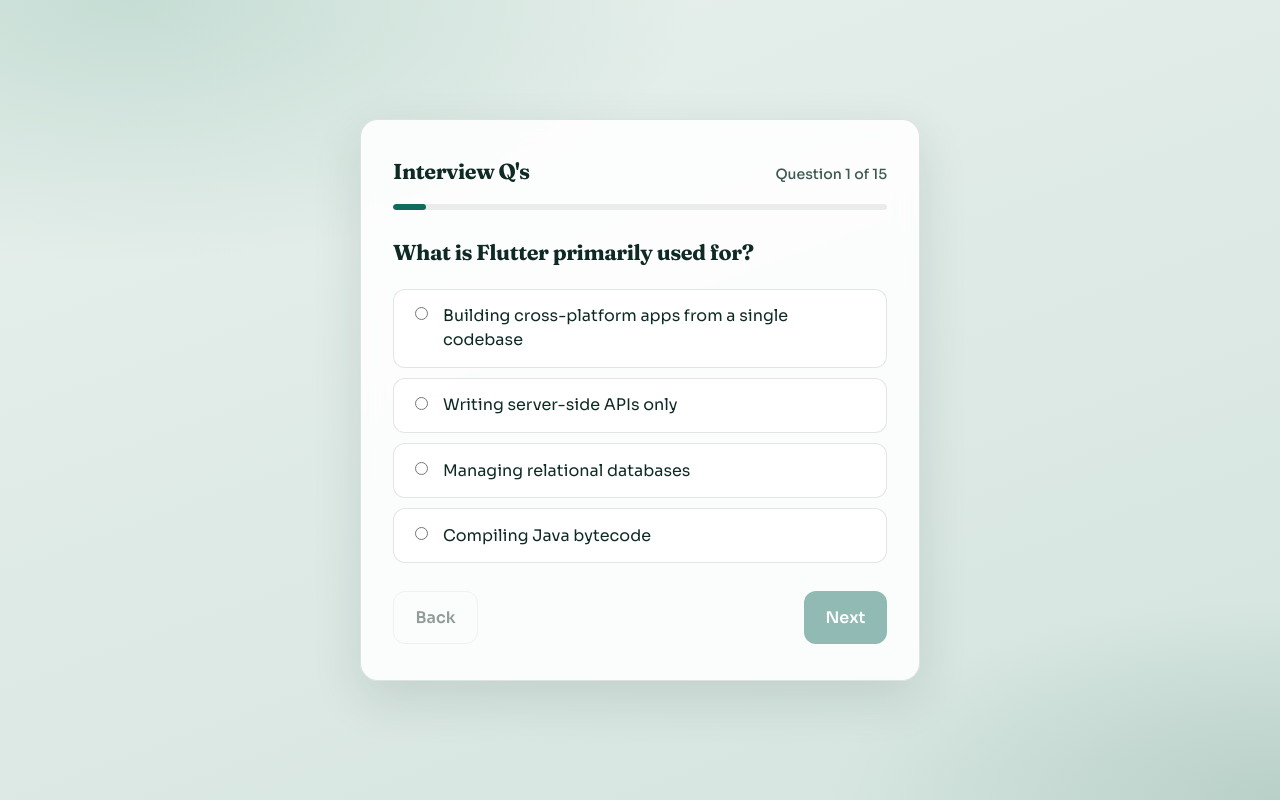
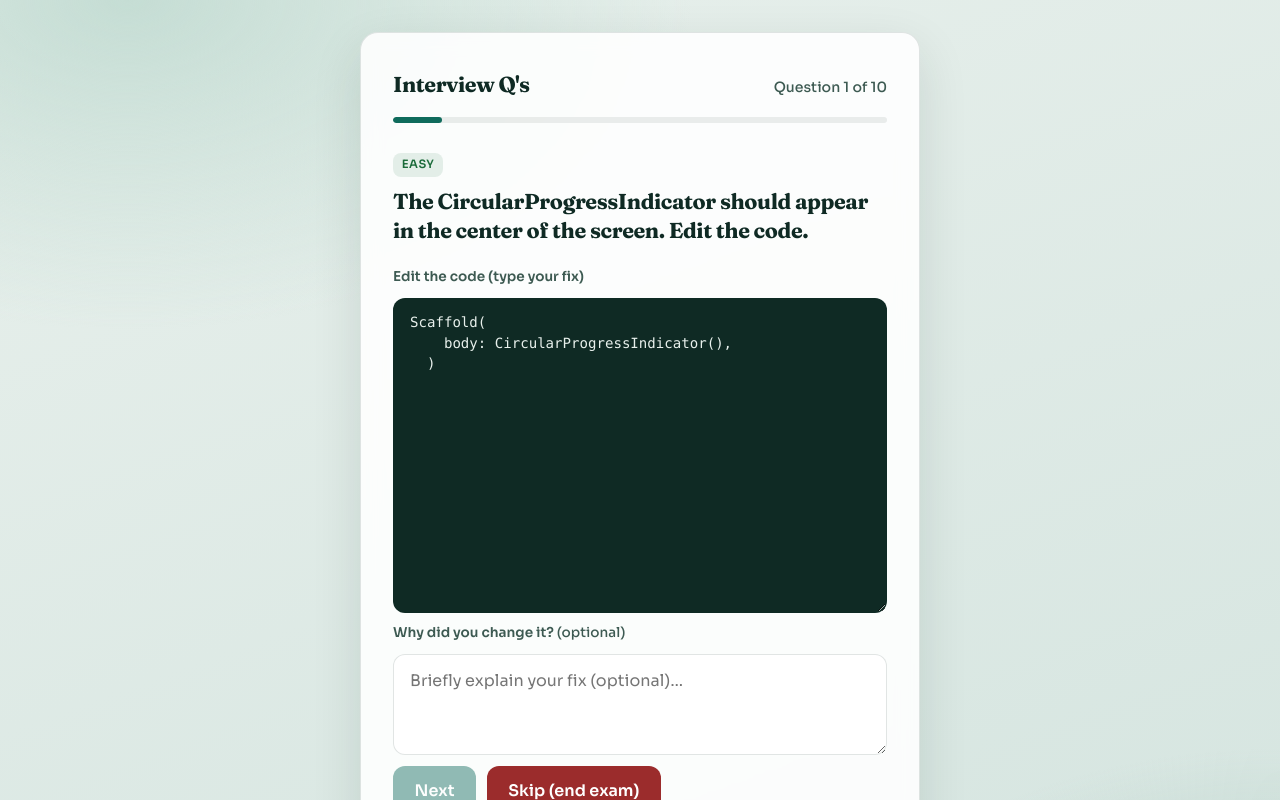
Before and after one commit to TryAdd/interview-Qs, a React (Vite) app: page / in a window 1280 px wide. Both pictures are taken after typing "Sample" into the empty fields and a click on the button "Start". Shown: the top 800 px of the page. Built offline with nearby package versions, Linux system fonts and the light colour scheme.

Commit message:
adjusted the Q to be 4 easy 3 medium 3 hard

```diff
--- a/src/data/questions.js
+++ b/src/data/questions.js
@@ -1,9 +1,15 @@
 export const ADMIN_PASSWORD = "Gits2026";
 
+/**
+ * Interview questions ordered Easy → Medium → Hard.
+ * `difficulty`: "easy" | "medium" | "hard"
+ */
 export const questions = [
+  // ── Easy ──────────────────────────────────────────────
   {
     id: "q1",
     type: "mcq",
+    difficulty: "easy",
     prompt: "What is Flutter primarily used for?",
     options: [
       "Building cross-platform apps from a single codebase",
@@ -15,44 +21,17 @@
   },
   {
     id: "q2",
-    type: "text",
+    type: "mcq",
+    difficulty: "easy",
     prompt:
-      "What is the main difference between StatelessWidget and StatefulWidget?",
-    // options: [
-    //   'StatelessWidget can rebuild when its own state changes; StatefulWidget cannot',
-    //   'StatefulWidget holds mutable state that can change over time; StatelessWidget depends only on its configuration (props) and does not manage its own mutable state',
-    //   'StatelessWidget is for Android only; StatefulWidget is for iOS only',
-    //   'There is no difference — both manage state the same way',
-    // ],
-    // correctIndex: 1,
+      "In Dart, which keyword declares a variable that cannot be reassigned after initialization?",
+    options: ["var", "dynamic", "final", "late"],
+    correctIndex: 2,
   },
   {
     id: "q3",
-    type: "text",
-    prompt:
-      "Describe a Flutter project you built. What packages or patterns did you use, and what was your role?",
-  },
-  {
-    id: "q4",
-    type: "text",
-    prompt:
-      "How do you handle errors in Flutter without crashing the UI? Mention approaches you use (e.g. try/catch with async work, Future.error handling, errorBuilder, FlutterError.onError, showing snackbars/dialogs, and keeping the widget tree stable).",
-  },
-  {
-    id: "q5",
-    type: "text",
-    prompt:
-      "Why does Flutter throw “BoxConstraints forces an infinite height” or “infinite width”? Give a common cause (e.g. unbounded constraints with ListView, Column, or Expanded in the wrong parent) and explain how you fix it properly.",
-  },
-  {
-    id: "q6",
-    type: "text",
-    prompt:
-      "If a page has multiple text fields, what is the best way to implement it? Use this form as an example and describe your approach (Form, TextFormField, GlobalKey, validators, obscureText for password, keyboard types, focus/next field):\n\n• Name → text field\n• 2nd name → text field\n• Password → text field\n• Email → text field",
-  },
-  {
-    id: "q7",
     type: "mcq",
+    difficulty: "easy",
     prompt: "What does `async` / `await` help you do in Dart?",
     options: [
       "Compile Dart to native machine code",
@@ -63,34 +42,109 @@
     correctIndex: 1,
   },
   {
+    id: "q4",
+    type: "text",
+    difficulty: "easy",
+    prompt:
+      "What is the main difference between StatelessWidget and StatefulWidget?",
+  },
+  {
+    id: "q5",
+    type: "code",
+    difficulty: "easy",
+    prompt: "The text color should be red. Edit the code to make the text red.",
+    code: `Text(
+    "Hello Flutter",
+  )`,
+    checks: {
+      anyOf: [/style\s*:\s*TextStyle/i, /color\s*:\s*Colors\.red/i],
+    },
+  },
+  {
+    id: "q6",
+    type: "code",
+    difficulty: "easy",
+    prompt: "The Text widget should become bold. Edit the code.",
+    code: `Text("Flutter")`,
+    checks: {
+      anyOf: [/FontWeight\.bold/i],
+    },
+  },
+  {
+    id: "q7",
+    type: "code",
+    difficulty: "easy",
+    prompt:
+      "The button doesn't do anything. Edit the code to print 'Button Pressed' when tapped.",
+    code: `ElevatedButton(
+    onPressed: () {},
+    child: Text("Click Me"),
+  )`,
+    checks: {
+      anyOf: [/print\s*\(/i, /debugPrint\s*\(/i],
+    },
+  },
+  {
     id: "q8",
-    type: "text",
-    prompt:
-      "Explain how you would structure state management in a mid-sized Flutter app (e.g. Provider, Riverpod, Bloc, or similar) and why.",
+    type: "code",
+    difficulty: "easy",
+    prompt: "The AppBar title should display 'Home'. Edit the code.",
+    code: `Scaffold(
+    appBar: AppBar(),
+  )`,
+    checks: {
+      anyOf: [/title\s*:\s*Text\s*\(\s*["']Home["']\s*\)/i],
+    },
   },
   {
     id: "q9",
-    type: "mcq",
-    prompt:
-      "In Dart, which keyword declares a variable that cannot be reassigned after initialization?",
-    options: ["var", "dynamic", "final", "late"],
-    correctIndex: 2,
+    type: "code",
+    difficulty: "easy",
+    prompt: "The Row should have space between its children. Edit the code.",
+    code: `Row(
+    children: [
+      Text("A"),
+      Text("B"),
+    ],
+  )`,
+    checks: {
+      anyOf: [/mainAxisAlignment\s*:\s*MainAxisAlignment\.spaceBetween/i],
+    },
   },
   {
     id: "q10",
-    type: "text",
-    prompt:
-      "How do you approach debugging a Flutter layout or state issue you have never seen before?",
+    type: "code",
+    difficulty: "easy",
+    prompt: "The ListView should display 10 items instead of 5. Edit the code.",
+    code: `ListView.builder(
+    itemCount: 5,
+    itemBuilder: (_, index) {
+      return ListTile(
+        title: Text("Item $index"),
+      );
+    },
+  )`,
+    checks: {
+      anyOf: [/itemCount\s*:\s*10/i],
+    },
   },
   {
     id: "q11",
-    type: "text",
+    type: "code",
+    difficulty: "easy",
     prompt:
-      "Why do you want this Flutter/Dart role, and what do you hope to learn or improve?",
+      "The CircularProgressIndicator should appear in the center of the screen. Edit the code.",
+    code: `Scaffold(
+    body: CircularProgressIndicator(),
+  )`,
+    checks: {
+      anyOf: [/Center\s*\(/i],
+    },
   },
   {
     id: "q12",
     type: "code",
+    difficulty: "easy",
     prompt:
       "Edit the code below so the text is centered on the screen. Continue after editing — Skip (only if unchanged) ends the exam.",
     code: `Widget build(BuildContext context) {
@@ -109,36 +163,12 @@
       ],
     },
   },
+
+  // ── Medium ────────────────────────────────────────────
   {
     id: "q13",
     type: "code",
-    prompt:
-      "This code is buggy. Edit it so `fetchData()` works correctly with `main`. Continue after editing — Skip (only if unchanged) ends the exam.",
-    code: `void main() {
-  var data = fetchData();
-  print(data);
-}
-
-Future<String> fetchData() async {
-  await Future.delayed(Duration(seconds: 1));
-  return "Hello World";
-}`,
-    checks: {
-      allOf: [
-        /await\s+fetchData\s*\(|fetchData\s*\(\s*\)\s*\.then\s*\(/i,
-        /async|Future/i,
-      ],
-      anyOf: [
-        /main\s*\(\s*\)\s*async/i,
-        /async\s+(void\s+)?main/i,
-        /Future\s*<[^>]*>\s*main/i,
-        /fetchData\s*\(\s*\)\s*\.then\s*\(/i,
-      ],
-    },
-  },
-  {
-    id: "q14",
-    type: "code",
+    difficulty: "medium",
     prompt:
       "The screen doesn’t update when the button is tapped. Edit the StatefulWidget to fix it. Continue after editing — Skip (only if unchanged) ends the exam.",
     code: `class CounterWidget extends StatefulWidget {
@@ -169,8 +199,131 @@
     },
   },
   {
+    id: "q14",
+    type: "code",
+    difficulty: "medium",
+    prompt:
+      "This code is buggy. Edit it so `fetchData()` works correctly with `main`. Continue after editing — Skip (only if unchanged) ends the exam.",
+    code: `void main() {
+  var data = fetchData();
+  print(data);
+}
+
+Future<String> fetchData() async {
+  await Future.delayed(Duration(seconds: 1));
+  return "Hello World";
+}`,
+    checks: {
+      allOf: [
+        /await\s+fetchData\s*\(|fetchData\s*\(\s*\)\s*\.then\s*\(/i,
+        /async|Future/i,
+      ],
+      anyOf: [
+        /main\s*\(\s*\)\s*async/i,
+        /async\s+(void\s+)?main/i,
+        /Future\s*<[^>]*>\s*main/i,
+        /fetchData\s*\(\s*\)\s*\.then\s*\(/i,
+      ],
+    },
+  },
+  {
     id: "q15",
     type: "code",
+    difficulty: "medium",
+    prompt:
+      "The button should navigate to HomePage when pressed. Edit the code.",
+    code: `ElevatedButton(
+    onPressed: () {},
+    child: Text("Go"),
+  )`,
+    checks: {
+      anyOf: [/Navigator\.push/i, /MaterialPageRoute/i],
+    },
+  },
+  {
+    id: "q16",
+    type: "code",
+    difficulty: "medium",
+    prompt:
+      "The API request may throw an exception and crash the screen. Edit the code to handle the error.",
+    code: `Future<void> loadUsers() async {
+    final users = await api.getUsers();
+
+    print(users);
+  }`,
+    checks: {
+      anyOf: [/try\s*\{/i, /catch\s*\(/i],
+    },
+  },
+  {
+    id: "q17",
+    type: "text",
+    difficulty: "medium",
+    prompt:
+      "If a page has multiple text fields, what is the best way to implement it? Use this form as an example and describe your approach (Form, TextFormField, GlobalKey, validators, obscureText for password, keyboard types, focus/next field):\n\n• Name → text field\n• 2nd name → text field\n• Password → text field\n• Email → text field",
+  },
+  {
+    id: "q18",
+    type: "text",
+    difficulty: "medium",
+    prompt:
+      "How do you handle errors in Flutter without crashing the UI? Mention approaches you use (e.g. try/catch with async work, Future.error handling, errorBuilder, FlutterError.onError, showing snackbars/dialogs, and keeping the widget tree stable).",
+  },
+  {
+    id: "q19",
+    type: "text",
+    difficulty: "medium",
+    prompt:
+      "How do you approach debugging a Flutter layout or state issue you have never seen before?",
+  },
+  {
+    id: "q20",
+    type: "text",
+    difficulty: "medium",
+    prompt:
+      "Describe a Flutter project you built. What packages or patterns did you use, and what was your role?",
+  },
+  {
+    id: "q21",
+    type: "text",
+    difficulty: "medium",
+    prompt:
+      "Why do you want this Flutter/Dart role, and what do you hope to learn or improve?",
+  },
+
+  // ── Hard ──────────────────────────────────────────────
+  {
+    id: "q22",
+    type: "text",
+    difficulty: "hard",
+    prompt:
+      "Why does Flutter throw “BoxConstraints forces an infinite height” or “infinite width”? Give a common cause (e.g. unbounded constraints with ListView, Column, or Expanded in the wrong parent) and explain how you fix it properly.",
+  },
+  {
+    id: "q23",
+    type: "code",
+    difficulty: "hard",
+    prompt:
+      "The ListView causes a layout error because it is inside a Column. Edit the code correctly.",
+    code: `Column(
+    children: [
+      Text("Users"),
+      ListView.builder(
+        itemCount: 20,
+        itemBuilder: (_, i) => ListTile(
+          title: Text("User $i"),
+        ),
+      ),
+    ],
+  )`,
+    checks: {
+      anyOf: [/Expanded\s*\(/i, /Flexible\s*\(/i, /shrinkWrap\s*:\s*true/i],
+    },
+  },
+  {
+    id: "q24",
+    type: "code",
+    difficulty: "hard",
     prompt:
       "This UI fails to update when `counter` changes. Edit the code to fix the problem. Continue after editing — Skip (only if unchanged) ends the exam.",
     code: `class CounterDisplay extends StatelessWidget {
@@ -196,7 +349,116 @@
       noneOf: [/=\s*const\s+CounterDisplay\s*\(/],
     },
   },
+  {
+    id: "q25",
+    type: "code",
+    difficulty: "hard",
+    prompt:
+      "The screen should navigate to HomePage only after login() finishes successfully. Edit the code.",
+    code: `ElevatedButton(
+    onPressed: () {
+      login();
+
+      Navigator.push(
+        context,
+        MaterialPageRoute(
+          builder: (_) => HomePage(),
+        ),
+      );
+    },
+    child: Text("Login"),
+  )`,
+    checks: {
+      allOf: [/await\s+login\s*\(/i],
+      anyOf: [/async/i],
+    },
+  },
+  {
+    id: "q26",
+    type: "text",
+    difficulty: "hard",
+    prompt:
+      "Explain how you would structure state management in a mid-sized Flutter app (e.g. Provider, Riverpod, Bloc, or similar) and why.",
+  },
+  {
+    id: "q27",
+    type: "text",
+    difficulty: "hard",
+    prompt:
+      "Design the architecture for a Flutter app that includes authentication, offline caching, REST APIs, and push notifications. Explain how you would organize the project folders, state management, repositories, dependency injection, and error handling.",
+  },
+  {
+    id: "q28",
+    type: "text",
+    difficulty: "hard",
+    prompt:
+      "Explain what causes widgets to rebuild in Flutter. How would you reduce unnecessary rebuilds in a large application?",
+  },
+  {
+    id: "q29",
+    type: "code",
+    difficulty: "hard",
+    prompt:
+      "Deleting an item from this ListView removes the wrong row because widget state is being reused. Edit the code to fix the issue.",
+    code: `ListView.builder(
+    itemCount: users.length,
+    itemBuilder: (_, index) {
+      return ListTile(
+        title: Text(users[index].name),
+      );
+    },
+  )`,
+    checks: {
+      anyOf: [/key\s*:/i, /ValueKey/i, /ObjectKey/i],
+    },
+  },
+  {
+    id: "q30",
+    type: "text",
+    difficulty: "hard",
+    prompt:
+      "Your Flutter screen contains a ListView with 1,000 items and scrolling feels slow. Explain how you would identify the bottleneck and optimize the screen.",
+  },
 ];
+
+const EXAM_COUNTS = { easy: 4, medium: 3, hard: 3 }
+
+function shuffle(list) {
+  const arr = [...list]
+  for (let i = arr.length - 1; i > 0; i -= 1) {
+    const j = Math.floor(Math.random() * (i + 1))
+    ;[arr[i], arr[j]] = [arr[j], arr[i]]
+  }
+  return arr
+}
+
+/**
+ * Pick a fresh exam set: 4 easy, 3 medium, 3 hard (random within each tier).
+ * Order is always Easy → Medium → Hard.
+ */
+export function pickExamQuestions(
+  counts = EXAM_COUNTS,
+  pool = questions,
+) {
+  const byDifficulty = { easy: [], medium: [], hard: [] }
+  for (const q of pool) {
+    const d = q.difficulty || 'medium'
+    if (byDifficulty[d]) byDifficulty[d].push(q)
+  }
+
+  const picked = []
+  for (const level of ['easy', 'medium', 'hard']) {
+    const need = counts[level] ?? 0
+    const available = byDifficulty[level]
+    if (available.length < need) {
+      throw new Error(
+        `Not enough ${level} questions: need ${need}, have ${available.length}`,
+      )
+    }
+    picked.push(...shuffle(available).slice(0, need))
+  }
+  return picked
+}
 
 /** Returns true if edited code looks like a valid fix for the question. */
 export function isCodeCorrect(question, code) {
--- a/src/index.css
+++ b/src/index.css
@@ -244,6 +244,37 @@
   margin: 0 0 1.35rem;
   font-size: 1.35rem;
   line-height: 1.35;
+}
+
+.difficulty-badge {
+  display: inline-block;
+  margin: 0 0 0.65rem;
+  padding: 0.2rem 0.55rem;
+  border-radius: 8px;
+  font-size: 0.72rem;
+  font-weight: 700;
+  text-transform: uppercase;
+  letter-spacing: 0.04em;
+}
+
+.answer-q .difficulty-badge {
+  margin: 0 0 0 0.5rem;
+  vertical-align: middle;
+}
+
+.difficulty-easy {
+  color: var(--ok);
+  background: rgba(27, 107, 58, 0.1);
+}
+
+.difficulty-medium {
+  color: var(--review);
+  background: rgba(107, 90, 27, 0.12);
+}
+
+.difficulty-hard {
+  color: var(--miss);
+  background: rgba(155, 44, 44, 0.1);
 }
 
 .options {
--- a/src/pages/QuizPage.jsx
+++ b/src/pages/QuizPage.jsx
@@ -1,5 +1,5 @@
 import { useEffect, useRef, useState } from 'react'
-import { isCodeCorrect, questions } from '../data/questions'
+import { isCodeCorrect, pickExamQuestions } from '../data/questions'
 import { addSubmission } from '../utils/storage'
 
 function blockPaste(e) {
@@ -27,9 +27,9 @@
   return ''
 }
 
-function buildGradedAnswers(answers, options = {}) {
+function buildGradedAnswers(examQuestions, answers, options = {}) {
   const { endedEarly = false, skippedAtQuestion = null } = options
-  return questions.map((q, i) => {
+  return examQuestions.map((q, i) => {
     const value = answers[q.id]
     const reached = !endedEarly || skippedAtQuestion == null || i + 1 <= skippedAtQuestion
 
@@ -38,6 +38,7 @@
         return {
           questionId: q.id,
           type: 'mcq',
+          difficulty: q.difficulty,
           prompt: q.prompt,
           answer: '',
           selectedIndex: null,
@@ -52,6 +53,7 @@
       return {
         questionId: q.id,
         type: 'mcq',
+        difficulty: q.difficulty,
         prompt: q.prompt,
         answer: selectedText,
         selectedIndex,
@@ -68,6 +70,7 @@
       return {
         questionId: q.id,
         type: 'code',
+        difficulty: q.difficulty,
         prompt: q.prompt,
         starterCode: q.code,
         answer: code,
@@ -81,6 +84,7 @@
       return {
         questionId: q.id,
         type: 'text',
+        difficulty: q.difficulty,
         prompt: q.prompt,
         answer: '',
         isCorrect: null,
@@ -91,6 +95,7 @@
     return {
       questionId: q.id,
       type: 'text',
+      difficulty: q.difficulty,
       prompt: q.prompt,
       answer: typeof value === 'string' ? value.trim() : '',
       isCorrect: null,
@@ -104,8 +109,10 @@
   const [name, setName] = useState('')
   const [index, setIndex] = useState(0)
   const [answers, setAnswers] = useState({})
+  const [examQuestions, setExamQuestions] = useState([])
 
   const indexRef = useRef(0)
+  const examQuestionsRef = useRef([])
   const focusLeavesRef = useRef([])
   const awaySinceRef = useRef(null)
   const lastLeaveAtRef = useRef(0)
@@ -113,6 +120,10 @@
   useEffect(() => {
     indexRef.current = index
   }, [index])
+
+  useEffect(() => {
+    examQuestionsRef.current = examQuestions
+  }, [examQuestions])
 
   useEffect(() => {
     if (phase !== 'quiz') return
@@ -125,7 +136,7 @@
       lastLeaveAtRef.current = now
       awaySinceRef.current = now
       const qIndex = indexRef.current
-      const q = questions[qIndex]
+      const q = examQuestionsRef.current[qIndex]
       focusLeavesRef.current.push({
         at: new Date(now).toISOString(),
         questionIndex: qIndex + 1,
@@ -174,9 +185,9 @@
     }
   }, [phase])
 
-  const current = questions[index]
-  const total = questions.length
-  const isLast = index === total - 1
+  const current = examQuestions[index]
+  const total = examQuestions.length
+  const isLast = total > 0 && index === total - 1
   const isCode = current?.type === 'code'
 
   const currentAnswer = answers[current?.id]
@@ -221,7 +232,8 @@
         submittedAt: new Date().toISOString(),
         endedEarly,
         skippedAtQuestion,
-        answers: buildGradedAnswers(finalAnswers, {
+        examMix: { easy: 4, medium: 3, hard: 3 },
+        answers: buildGradedAnswers(examQuestions, finalAnswers, {
           endedEarly,
           skippedAtQuestion,
         }),
@@ -245,6 +257,9 @@
     focusLeavesRef.current = []
     awaySinceRef.current = null
     lastLeaveAtRef.current = 0
+    const picked = pickExamQuestions()
+    examQuestionsRef.current = picked
+    setExamQuestions(picked)
     setPhase('quiz')
     setIndex(0)
     setAnswers({})
@@ -338,8 +353,9 @@
           <p className="eyebrow">Candidate assessment</p>
           <h1 className="brand">Interview Q&apos;s</h1>
           <p className="lead">
-            Answer each question in order. On code questions, edit the code then
-            continue — if you leave it unchanged, Skip ends the exam.
+            You will get 10 questions: 4 easy, 3 medium, and 3 hard. On code
+            questions, edit the code then continue — Skip (unchanged) ends the
+            exam.
           </p>
           <form className="start-form" onSubmit={handleStart}>
             <label htmlFor="candidate-name">Your name (optional)</label>
@@ -380,6 +396,8 @@
               setName('')
               setIndex(0)
               setAnswers({})
+              setExamQuestions([])
+              examQuestionsRef.current = []
               focusLeavesRef.current = []
               awaySinceRef.current = null
               lastLeaveAtRef.current = 0
@@ -409,7 +427,12 @@
           />
         </div>
 
-        <h2 className="question-prompt">{current.prompt}</h2>
+        {current?.difficulty ? (
+          <p className={`difficulty-badge difficulty-${current.difficulty}`}>
+            {current.difficulty}
+          </p>
+        ) : null}
+        <h2 className="question-prompt">{current?.prompt}</h2>
 
         {current.type === 'mcq' ? (
           <fieldset className="options">
```
Also changed, not shown: src/pages/AdminPage.jsx (+7 -0 lines).
